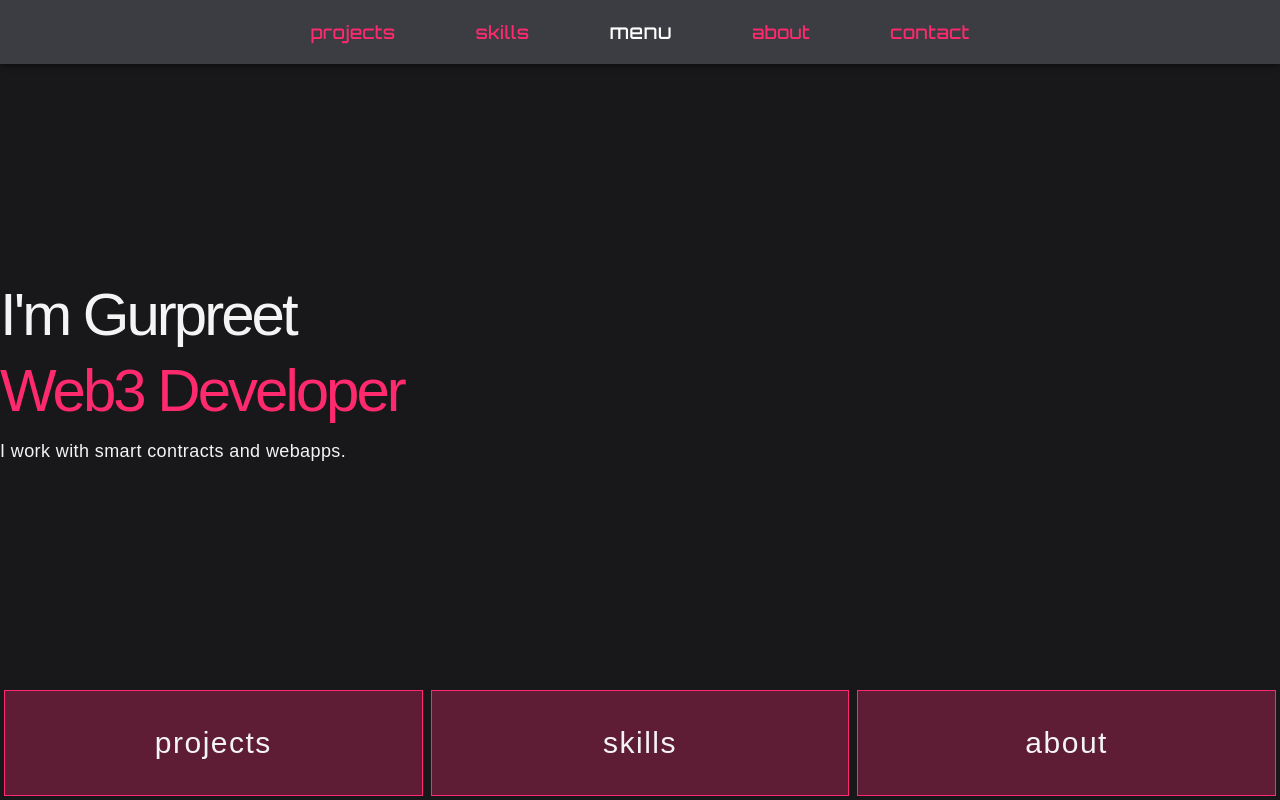
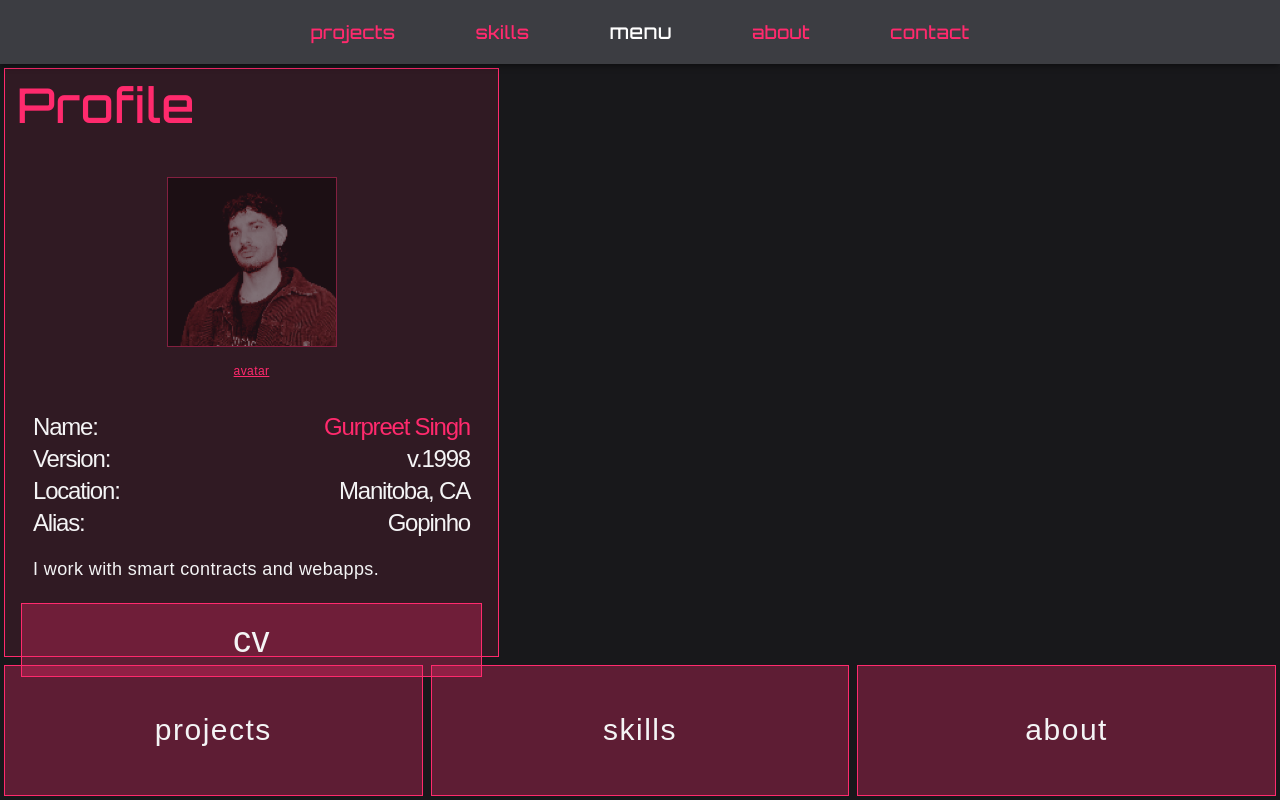
Before and after one commit to gopiinho/devProfile, a Next.js app: page / in a window 1280 px wide. Built offline with nearby package versions, Linux system fonts and the light colour scheme; a web font is replaced by a local one.

Commit message:
Update: Profile section in main

```diff
--- a/components/Main.jsx
+++ b/components/Main.jsx
@@ -1,6 +1,10 @@
 import React, { useEffect } from "react"
 import { motion as m } from "framer-motion"
 import Link from "next/link"
+import Image from "next/image"
+
+// Internal Imports
+import { avatar } from "../public/assets/backgrounds"
 
 const Main = () => {
   return (
@@ -12,10 +16,45 @@ const Main = () => {
       className="w-full h-screen pt-[64px] group text-zinc-100 bg-zinc-900"
     >
       <div className="flex lg:flex-col md:flex-col sm:flex-col w-full h-full">
-        <div className="w-full h-[80%] sm:h-screen flex flex-col gap-4 font-electro justify-center text-left">
-          <h1 className=" tracking-tighter">I'm Gurpreet</h1>
-          <h1 className="tracking-tighter text-[#ff2a6d]">Web3 Developer</h1>
-          <p className="text-lg">I work with smart contracts and webapps.</p>
+        <div className="max-w-[495px] h-[80%] flex flex-col gap-4 m-1 p-3 font-electro text-left bg-[#ff2a6d]/10 border border-[#ff2a6d]">
+          <h1 className="text-5xl font-cyber text-[#ff2a6d] mb-8">Profile</h1>
+          <Image
+            src={avatar}
+            alt="/"
+            className="w-[170px] h-[170px] border border-[#ff2a6d] flex items-center justify-center opacity-40 pointer-events-none"
+            priority
+            unoptimized={true}
+            style={{ margin: "0 auto" }} // Add this line
+          />
+          <p className="text-center text-[#ff2a6d] text-xs mb-4 underline">
+            avatar
+          </p>
+          <div className="mx-4">
+            <h2 className="text-2xl tracking-tighter flex justify-between">
+              Name:{" "}
+              <span className="text-right text-[#ff2a6d]">Gurpreet Singh</span>
+            </h2>
+            <h2 className="text-2xl tracking-tighter flex justify-between">
+              Version: <span className="text-right">v.1998</span>
+            </h2>
+            <h2 className="text-2xl tracking-tighter flex justify-between">
+              Location: <span className="text-right">Manitoba, CA</span>
+            </h2>
+            <h2 className="text-2xl tracking-tighter flex justify-between">
+              Alias: <span className="text-right">Gopinho</span>
+            </h2>
+            <p className="text-lg mt-4">
+              I work with smart contracts and webapps.
+            </p>
+          </div>
+          <Link
+            href="https://github.com/igopib"
+            target="_blank"
+            rel="noopener noreferrer"
+            className="flex gap-4 py-4 m-1 h-full lg:text-4xl md:text-2xl sm:text-xl items-center justify-center bg-[#ff2a6d]/30 hover:bg-[#ff2a6d]/60 border border-[#ff2a6d] transform duration-300"
+          >
+            cv
+          </Link>
         </div>
 
         <div className="w-full h-[20%]">
--- a/pages/skills.jsx
+++ b/pages/skills.jsx
@@ -216,7 +216,7 @@ const Skills = () => {
               <div className="devicon-postgresql-plain text-3xl"></div>
             </Link>
           </div>
-          <div className="w-full rotate-180 font-cyber  text-3xl text-zinc-500 text-center transform duration-300 cursor-default bg-[#3c3d42] group-hover:text-[#ff577d] py-2">
+          <div className="w-full rotate-180 font-cyber text-3xl text-zinc-500 text-center transform duration-300 cursor-default bg-[#3c3d42] group-hover:text-[#ff577d] py-2">
             Stack
           </div>
         </div>
--- a/public/assets/backgrounds/index.js
+++ b/public/assets/backgrounds/index.js
@@ -6,6 +6,7 @@ import projectBG from "./projects.jpg"
 import contactBG from "./contact.png"
 import stackBG from "./stack.png"
 import sibylBG from "./sibyl.gif"
+import avatar from "./avatar.png"
 
 export {
   storyBG,
@@ -16,4 +17,5 @@ export {
   contactBG,
   stackBG,
   sibylBG,
+  avatar,
 }
```
Also changed, not shown: public/assets/backgrounds/avatar.png (added), public/assets/backgrounds/avatarsm.png (added).
